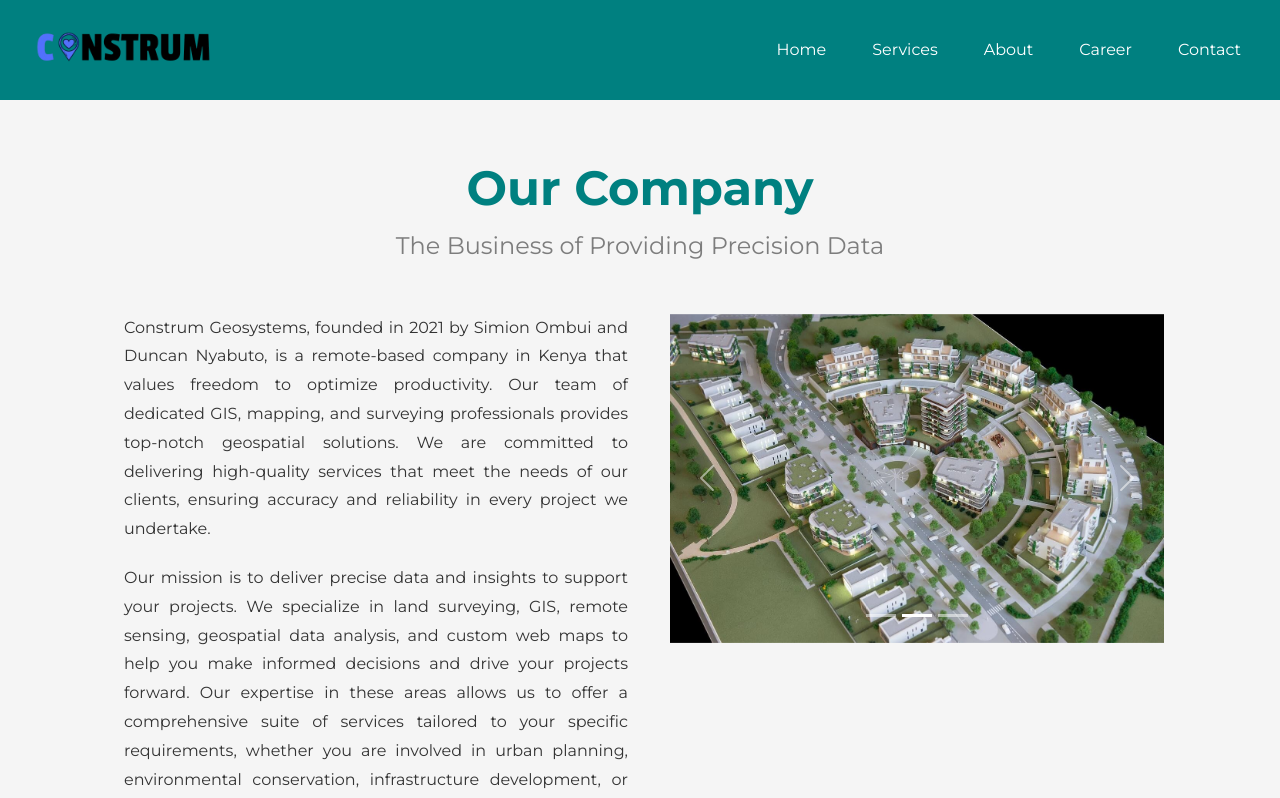
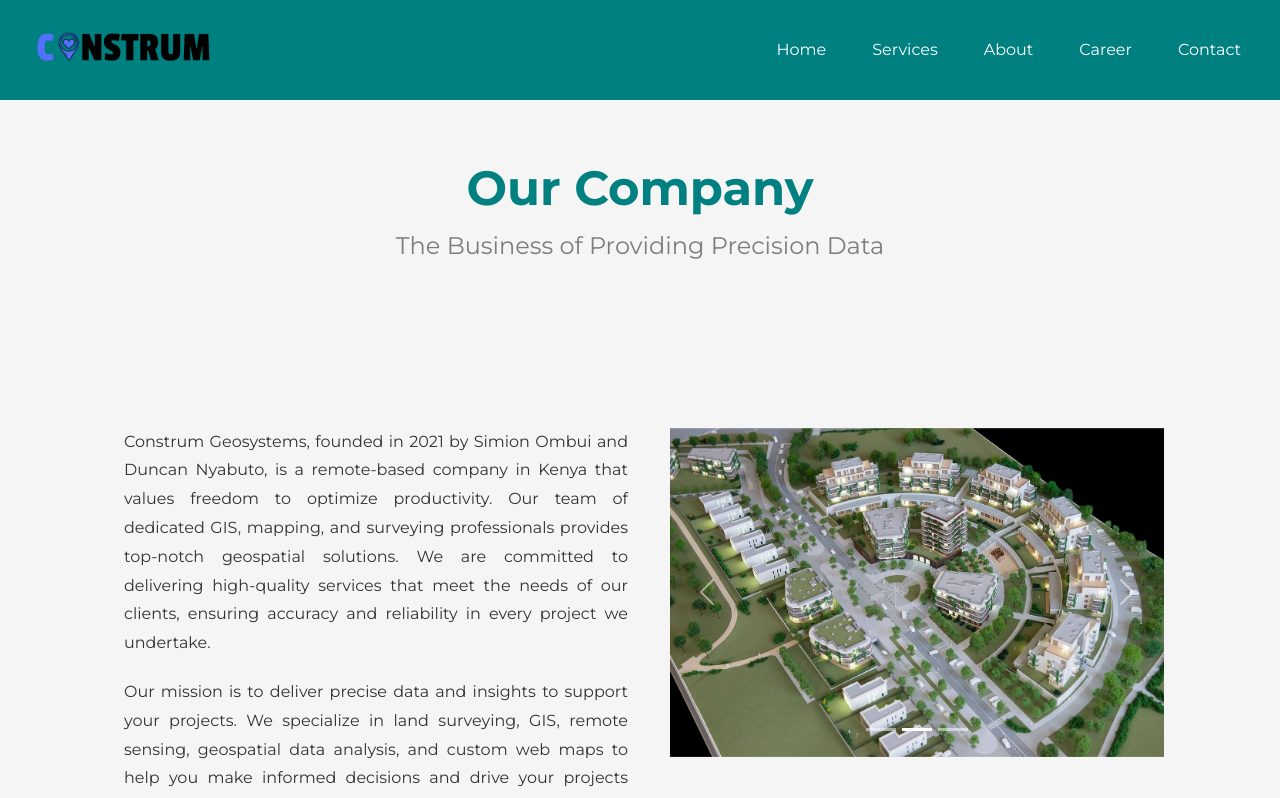
Before and after one commit to ombuijabali/construm_frontend, a React (Create React App) app: page /about in a window 1280 px wide. Shown: the top 798 px of the page. Built offline with nearby package versions, Linux system fonts and the light colour scheme.

Commit message:
Update About.js

```diff
--- a/src/components/About.js
+++ b/src/components/About.js
@@ -1,6 +1,7 @@
 import React from 'react';
 import { Carousel } from 'react-bootstrap';
 import './About.css';
+import AdSense from './AdSense';
 
 const About = () => {
   return (
@@ -10,6 +11,9 @@ const About = () => {
         <h1 className="about-title">Our Company</h1>
         <p className="about-subtitle">The Business of Providing Precision Data</p>
       </div>
+
+      {/* AdSense Ad */}
+      <AdSense />
 
       <div className="row about-content">
         {/* Text Section */}
```
